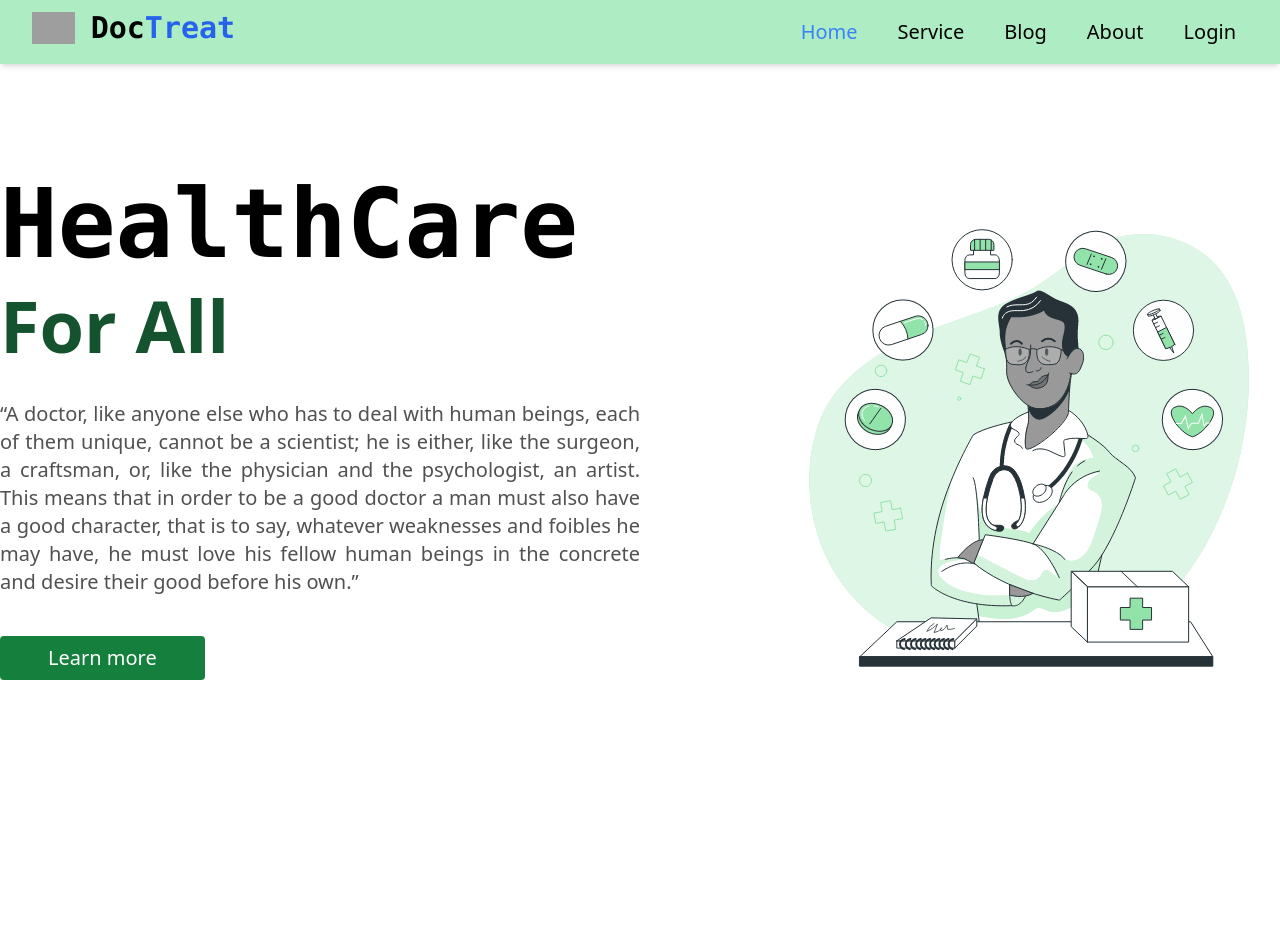
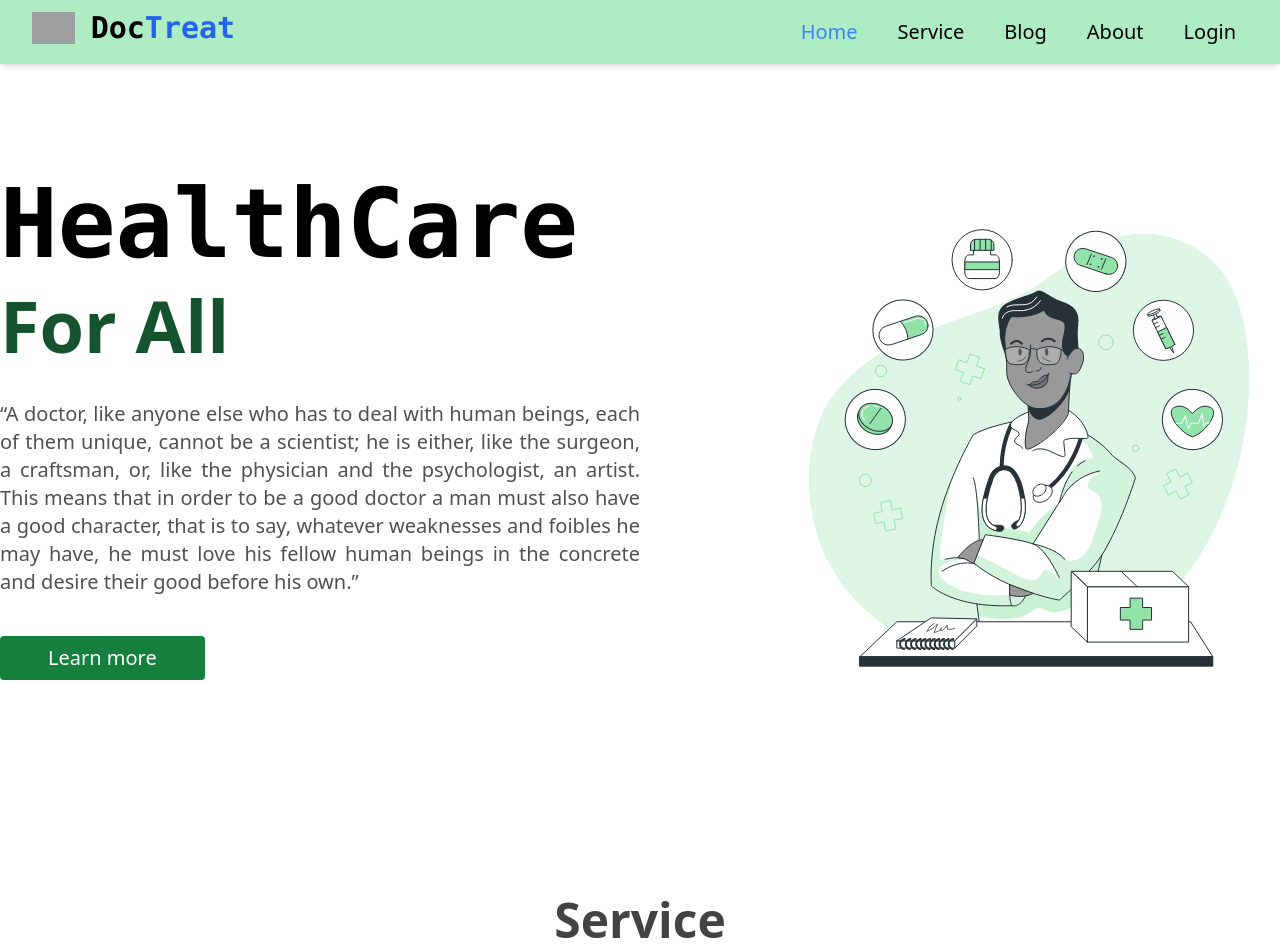
Before and after one commit to joypaul3592/Dcotor-managment-app, a React (Create React App) app: page / in a window 1280 px wide. Shown: the top 948 px of the page. Before the commit the page ends 832 px from the top, so only its background shows below. Built offline with nearby package versions, Linux system fonts and the light colour scheme; grey boxes are pictures that could not be loaded.

Commit message:
adding service route

```diff
--- a/src/Components/Home/Home.js
+++ b/src/Components/Home/Home.js
@@ -13,7 +13,7 @@ const Home = () => {
                 </div>
                 <img src={ReactSVG} alt="Svg doctro image" />
             </div>
-
+            <Service></Service>
         </div>
     );
 };
```
